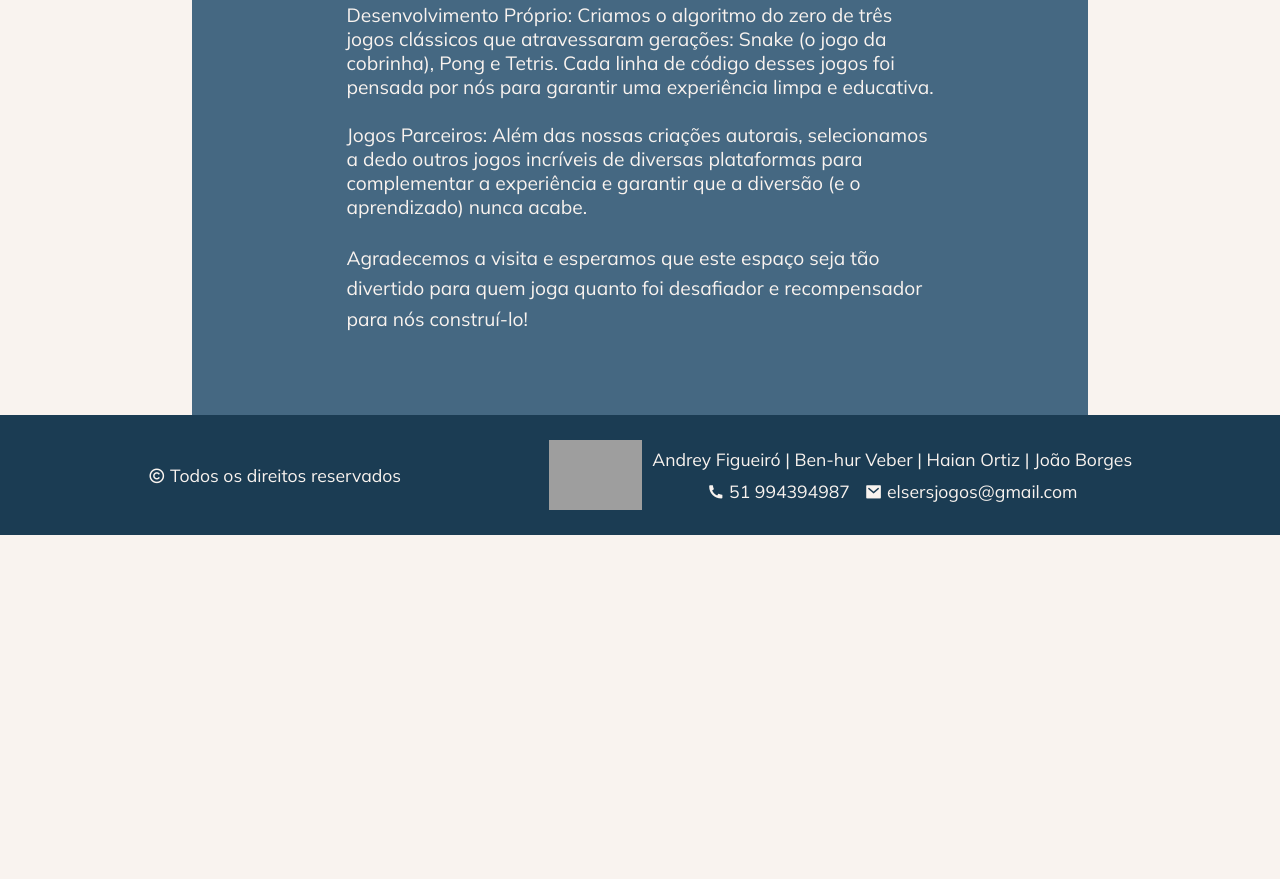
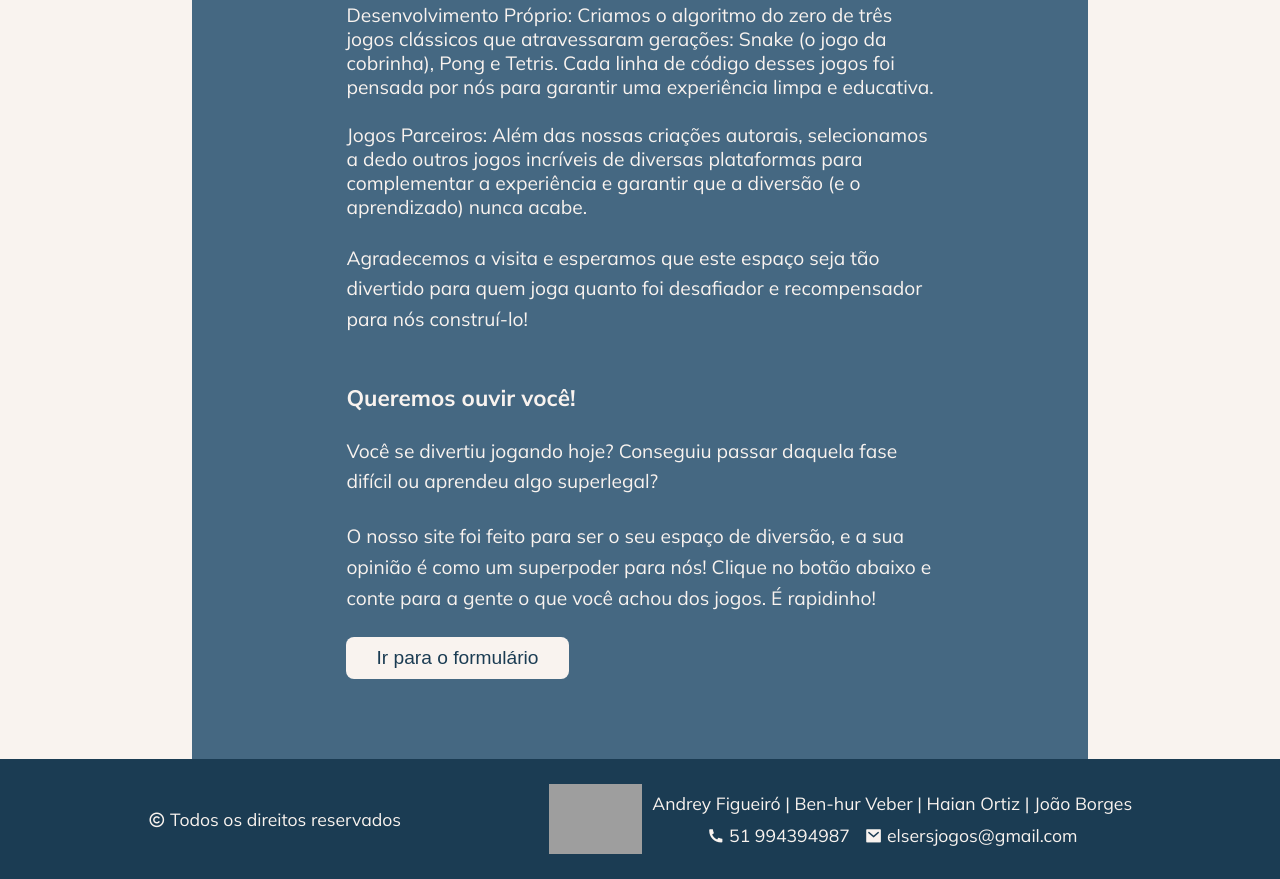
Before and after one commit to elsersrestinga/ELSE-RS-Jogos, a plain HTML site: page index.html in a window 1280 px wide. Shown: the part 1129-2008 px from the top of the page. Before the commit the page ends 1664 px from the top, so only its background shows below. Drawn offline with nearby package versions, Linux system fonts and the light colour scheme; grey boxes are pictures that could not be loaded.

Commit message:
Adição do botão que leva para o formulário.

```diff
--- a/index.css
+++ b/index.css
@@ -25,6 +25,22 @@ h1 {
     font-family: "Mulish", sans-serif;
     color: #F9F3EF;
     font-size: 2.5em;
+}
+
+#botao-jogar {
+    border: none;
+    padding: 10px 30px;
+    font-size: 1.0em;
+    color: #1B3C53;
+    background-color: #F9F3EF;
+    border-radius: 8px;
+    cursor: pointer;
+    transition: color 0.8s ease;
+}
+
+#botao-jogar:hover {
+    background-color: #1B3C53;
+    color: #F9F3EF;
 }
 
 #div-header {
--- a/index.html
+++ b/index.html
@@ -81,6 +81,16 @@
                 </ul>
                 <br>
                 <p>Agradecemos a visita e esperamos que este espaço seja tão divertido para quem joga quanto foi desafiador e recompensador para nós construí-lo!</p>
+                <br><br>
+                <h3>Queremos ouvir você!</h3>
+                <br>
+                <p>Você se divertiu jogando hoje? Conseguiu passar daquela fase difícil ou aprendeu algo superlegal?</p>
+                <br>
+                <p>O nosso site foi feito para ser o seu espaço de diversão, e a sua opinião é como um superpoder para nós! Clique no botão abaixo e conte para a gente o que você achou dos jogos. É rapidinho!</p>
+                <br>
+                <a href="">
+                    <button id="botao-jogar">Ir para o formulário</button>
+                </a>
             </div>
 
         </div>
```
